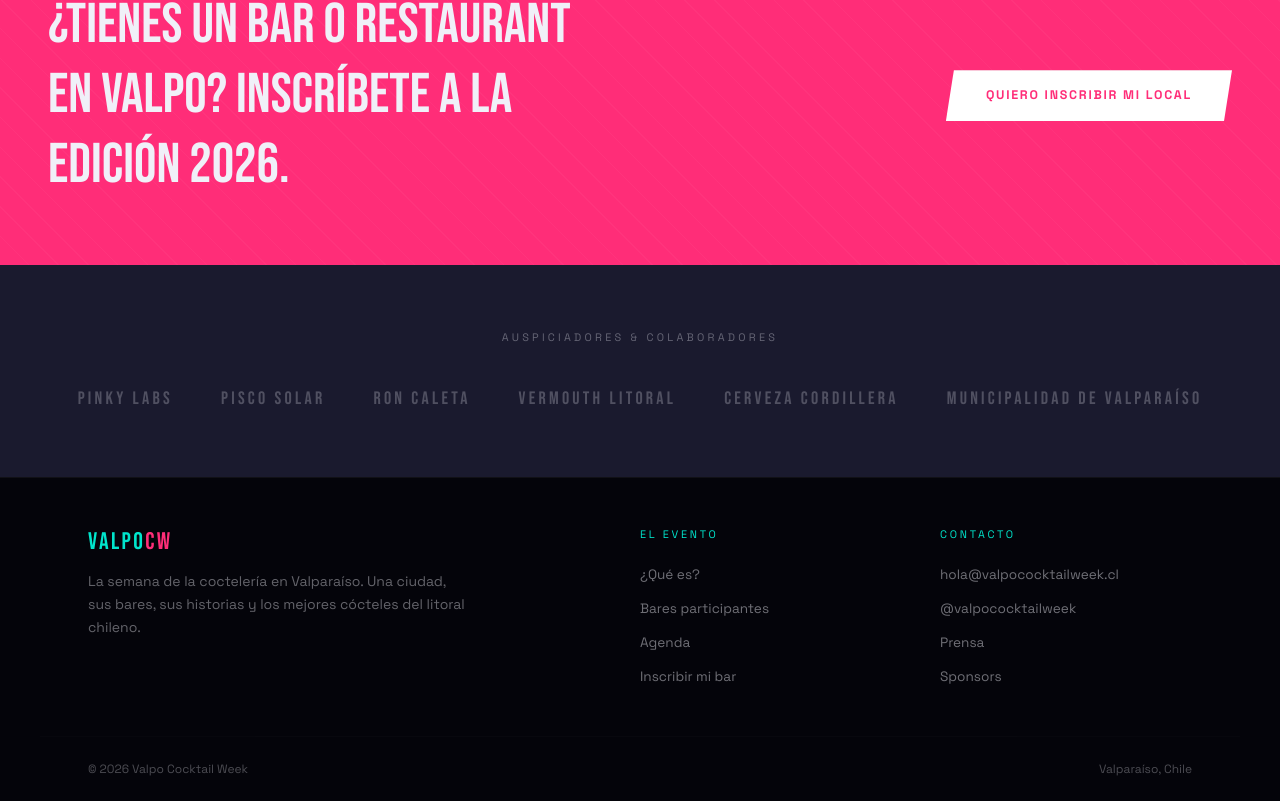
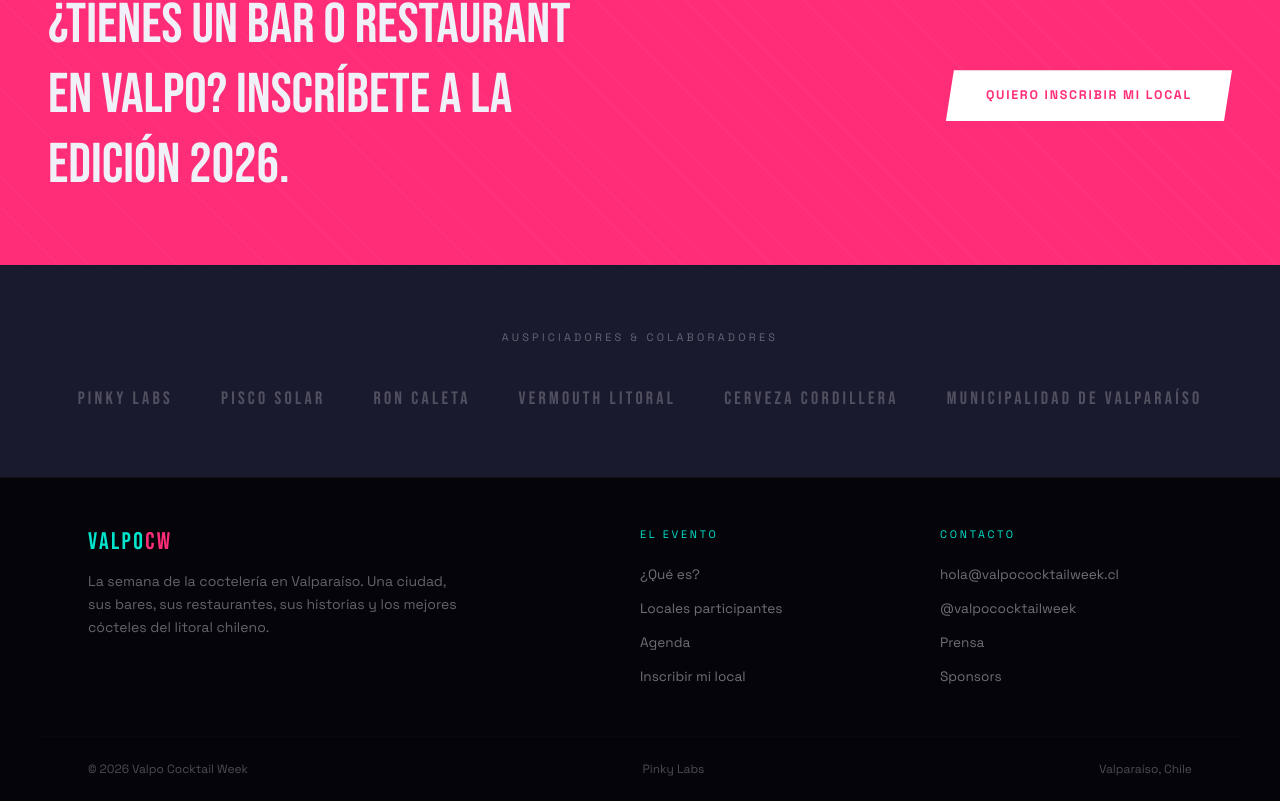
Before and after one commit to JPPinkyLabs/ValpoCW, a Next.js app: page / in a window 1280 px wide. Shown: the part 3868-4669 px from the top of the page. Built offline with nearby package versions, Linux system fonts and the light colour scheme.

Commit message:
Locales por Bares en Footer

```diff
--- a/src/components/Footer.tsx
+++ b/src/components/Footer.tsx
@@ -12,7 +12,7 @@ export default function Footer() {
             VALPO<span className="text-magenta">CW</span>
           </Link>
           <p className="text-sm opacity-40 leading-relaxed max-w-sm">
-            La semana de la coctelería en Valparaíso. Una ciudad, sus bares, sus
+            La semana de la coctelería en Valparaíso. Una ciudad, sus bares, sus restaurantes, sus
             historias y los mejores cócteles del litoral chileno.
           </p>
         </div>
@@ -35,7 +35,7 @@ export default function Footer() {
                 href="/bares"
                 className="text-blanco no-underline text-[0.85rem] opacity-45 hover:opacity-90 hover:text-calipso transition-all"
               >
-                Bares participantes
+                Locales participantes
               </Link>
             </li>
             <li>
@@ -51,7 +51,7 @@ export default function Footer() {
                 href="/inscripcion"
                 className="text-blanco no-underline text-[0.85rem] opacity-45 hover:opacity-90 hover:text-calipso transition-all"
               >
-                Inscribir mi bar
+                Inscribir mi local
               </Link>
             </li>
           </ul>
@@ -102,6 +102,7 @@ export default function Footer() {
 
       <div className="max-w-[1200px] mx-auto px-6 md:px-12 pt-6 pb-6 border-t border-white/5 flex flex-col md:flex-row justify-between text-xs opacity-30 gap-2">
         <span>© 2026 Valpo Cocktail Week</span>
+        <span>Pinky Labs</span>
         <span>Valparaíso, Chile</span>
       </div>
     </footer>
```
